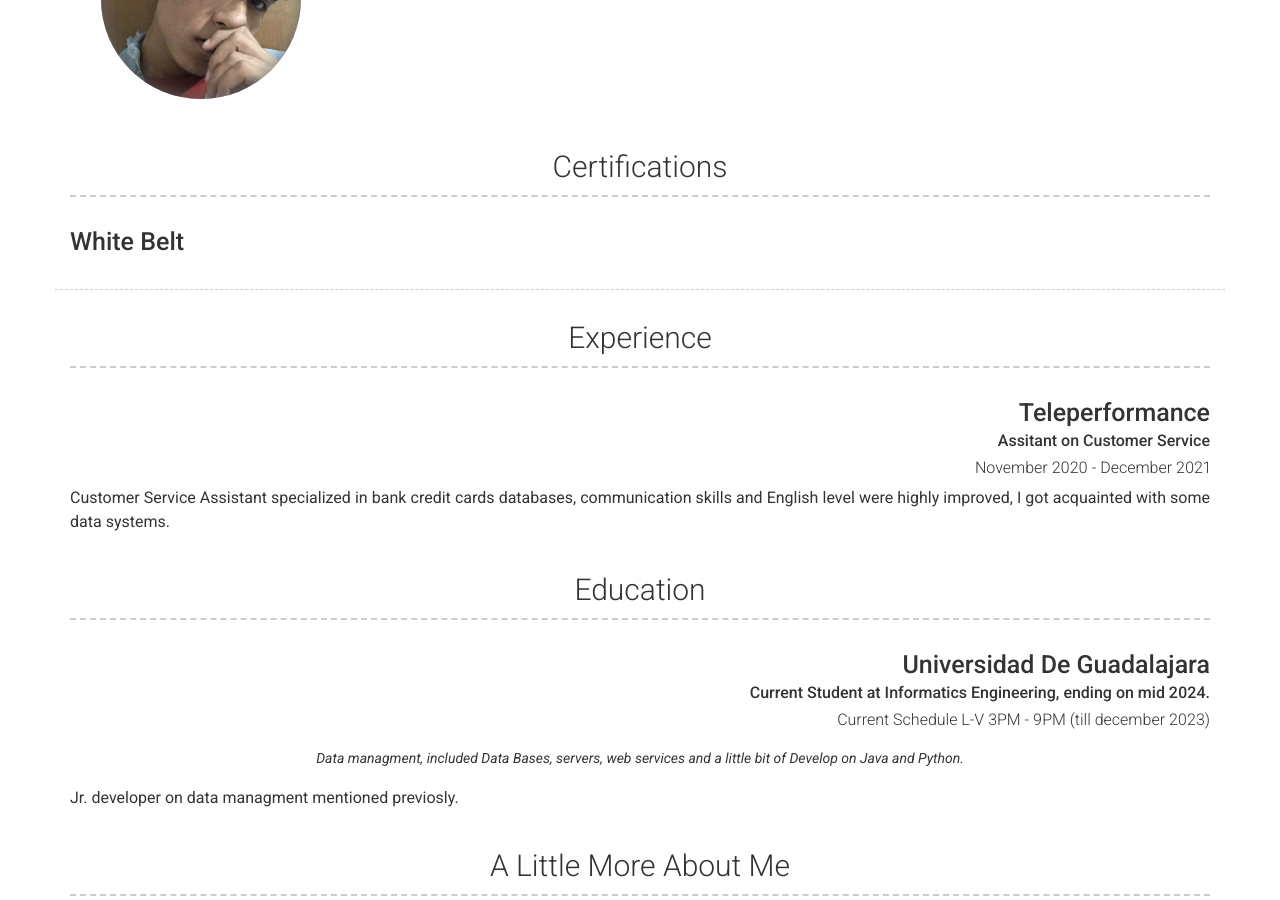
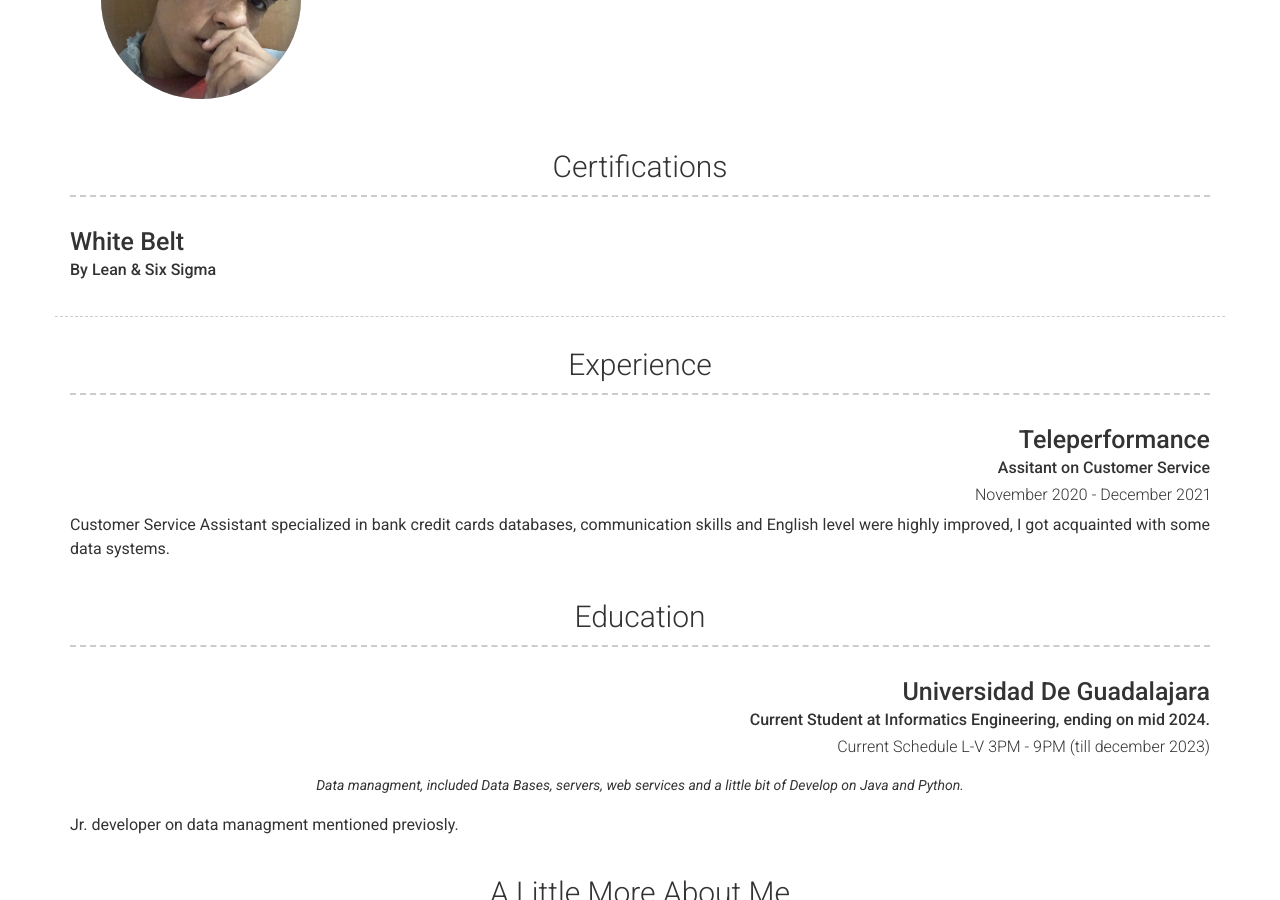
Before and after one commit to Lightworker0923/lightworker0923.github.io, a Jekyll site: the page built from index.md, in a window 1280 px wide and 900 px high, scrolled down 430 px. Built offline with Jekyll 4.4.1, drawn with Linux system fonts in a browser that asks for light colours; nearby versions of some CDN libraries.

Commit message:
Update _config.yml

```diff
--- a/_config.yml
+++ b/_config.yml
@@ -62,6 +62,7 @@ content:
         border: weak  # Value of `weak` will display a weak border below this item. # Any
                       # other value (or no value) means no border will be displayed
         title: White Belt
+        sub_title: By Lean & Six Sigma
         #link: Link to project (eg. sproogen.github.io/modern-resume-theme)(optional)
         #link_text: Link Text
         #additional_links:
```
